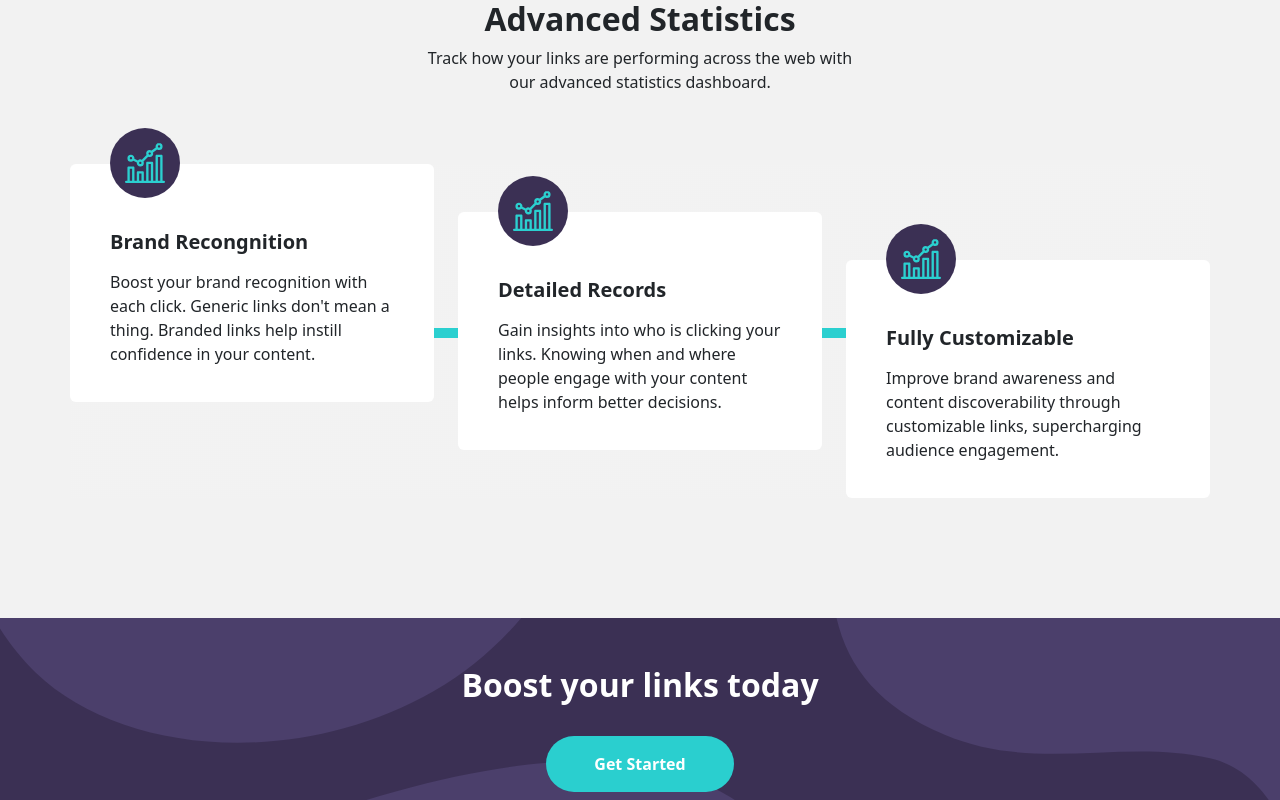
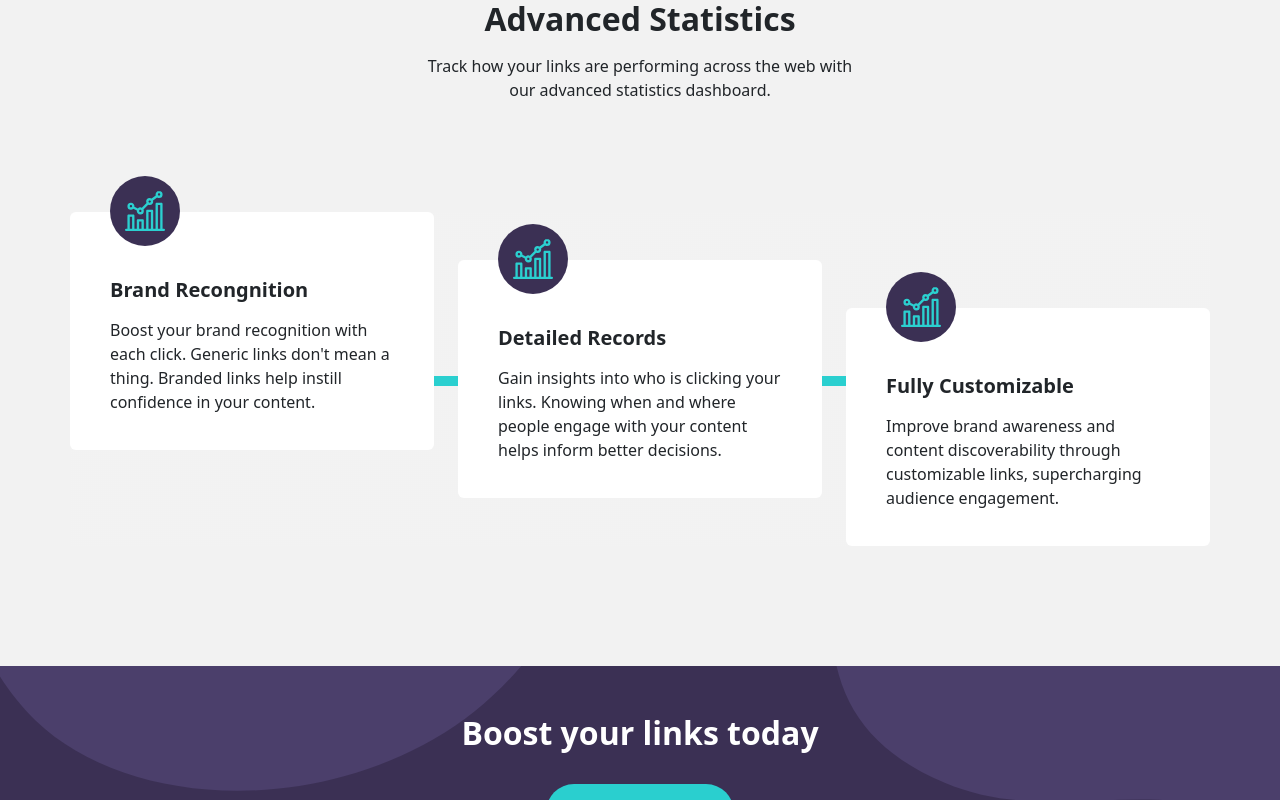
Before and after one commit to KrystianZybura/url-shortening-api-landing-page, a React (Vite) app: page / in a window 1280 px wide. Shown: the part 913-1713 px from the top of the page. Built offline with nearby package versions, Linux system fonts and the light colour scheme.

Commit message:
Statistics component spaces adjusted

```diff
--- a/src/components/Statistics/index.tsx
+++ b/src/components/Statistics/index.tsx
@@ -11,8 +11,8 @@ import FullyCustomizableIcon from "../../assets/icon-brand-recognition.svg";
 
 const Statistics = () => (
   <section className="container">
-    <div className="text-center mt-5 pt-5 mx-auto">
-      <h2 className="text-dark fw-bold">Advanced Statistics</h2>
+    <div className="text-center mt-5 pt-2 pt-lg-5 mx-auto">
+      <h2 className="text-dark fw-bold mb-3">Advanced Statistics</h2>
       <p>
         Track how your links are performing across the web with <br /> our
         advanced statistics dashboard.
--- a/src/components/Statistics/styled.ts
+++ b/src/components/Statistics/styled.ts
@@ -20,7 +20,7 @@ export const Box = styled.div<MarginProp>`
 `;
 
 export const RowContainer = styled.div`
-  margin-top: 70px;
+  margin-top: 110px;
   background: linear-gradient(
     to bottom,
     ${({ theme }) => theme.colors.lightGray} 49%,
```
